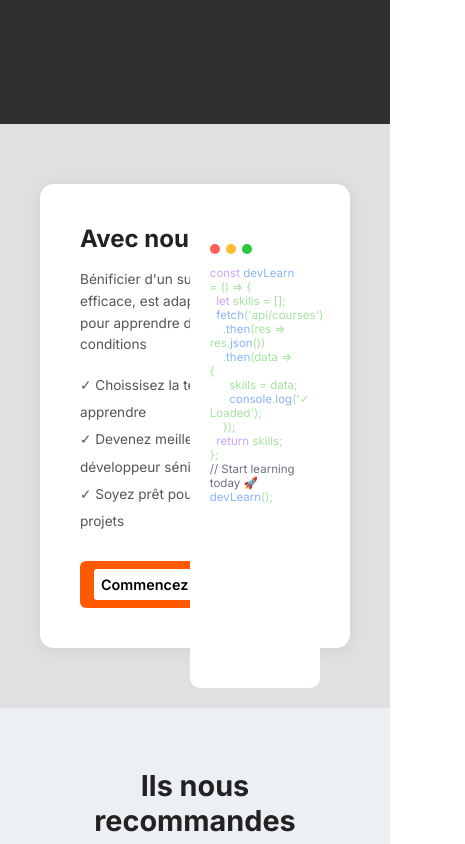
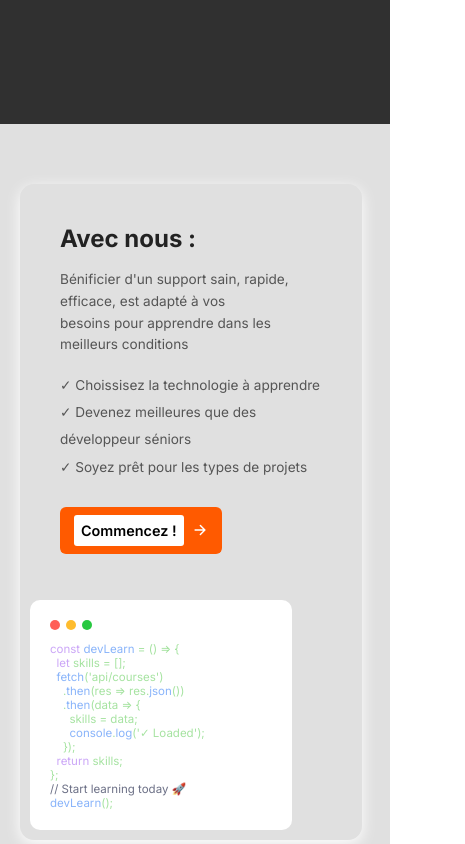
Before and after one commit to Astrw0/devlearn, a website: page index.html in a window 390 px wide. Shown: the part 720-1564 px from the top of the page, 465 px wide, since content can reach past the window. Drawn offline with nearby package versions, Linux system fonts and the light colour scheme.

Commit message:
responsive git add .! :)))

```diff
--- a/assets/css/styles.css
+++ b/assets/css/styles.css
@@ -87,7 +87,7 @@
   left: 60px;
 }
 
-/* ===================== BOUTONS ===================== */
+
 .btn-div {
   display: flex;
   align-items: center;
@@ -118,16 +118,16 @@
   font-size: 1rem;
 }
 
-/* ===================== SECTION 2 - AVEC NOUS ===================== */
+
 #section2 {
   background-color: var(--bg);
-  padding: 60px 40px;
+  padding: 60px 20px;
   display: flex;
   justify-content: center;
 }
 
 #cardsection2 {
-  background-color: #fff;
+  background-color: #E0E0E0;
   border-radius: 14px;
   padding: 40px;
   display: flex;
@@ -135,8 +135,10 @@
   gap: 16px;
   max-width: 900px;
   width: 100%;
-  box-shadow: 0 2px 16px rgba(0,0,0,0.07);
+  box-shadow: 0 4px 15px rgba(255, 255, 255, 16.15);
   position: relative;
+  overflow: hidden;
+  margin-right: 8px;
 }
 
 #cardsection2 h1 {
@@ -160,18 +162,19 @@
 /* Faux éditeur de code dans section2 */
 .code-editor {
   position: absolute;
+  top: 30px;
   right: 30px;
+  bottom: 30px;
 
+  overflow: hidden;
   background-color: #ffffff;
   border-radius: 10px;
   padding: 20px;
   width: 42%;
-  height: 100%;
+
   font-family: 'Courier New', monospace;
   font-size: 0.72rem;
-
   color: #a6e3a1;
-
 }
 
 .code-editor .dots {
@@ -353,3 +356,84 @@
   top: 0;
   right: 0;
 }
+
+
+@media (max-width:920px) {
+
+
+    #section1 {
+        flex-direction: column;
+        align-items: flex-start;
+    }
+
+    #txtsection1 {
+        width: 100%;
+    }
+
+    #sixseven {
+        display: none;
+    }
+
+    html, body {
+    margin: 0;
+    padding: 0;
+    overflow-x: hidden;
+    }
+
+    #cardsection2 {
+  background-color: #E0E0E0;
+  border-radius: 14px;
+  padding: 40px;
+  display: flex;
+  flex-direction: column;
+  flex-wrap: wrap;
+  gap: 16px;
+  max-width: 900px;
+  width: 100%;
+  box-shadow: 0 4px 15px rgba(255, 255, 255, 16.15);
+  position: relative;
+  overflow: hidden;
+  margin-right: 8px;
+}
+
+.code-editor {
+  position: relative;
+
+
+  overflow: hidden;
+  background-color: #ffffff;
+  border-radius: 10px;
+  padding: 20px;
+  width: 100%;
+
+  font-family: 'Courier New', monospace;
+  font-size: 0.72rem;
+  color: #a6e3a1;
+}
+
+.cards-grid {
+  display: flex;
+  flex-direction: column;
+  flex-wrap: wrap;
+
+  gap: 20px;
+  max-width: 900px;
+  margin: 0 auto;
+}
+
+#section4 {
+  background-color: var(--bg);
+  padding: 60px 40px;
+  display: flex;
+  flex-direction: column;
+  gap: 24px;
+  max-width: 1000px;
+  margin: 0 auto;
+  width: 100%;
+}
+
+#section5-right {
+  display: none;
+}
+
+}
--- a/index.html
+++ b/index.html
@@ -33,7 +33,7 @@
     <div id="section2">
         <div id="cardsection2">
             <h1>Avec nous :</h1>
-            <p>Bénificier d'un support sain, rapide, efficace, est adapté à vos besoins pour apprendre dans les meilleurs conditions</p>
+            <p>Bénificier d'un support sain, rapide, efficace, est adapté à vos <br> besoins pour apprendre dans les meilleurs conditions</p>
             <p>
                 ✓ Choissisez la technologie à apprendre <br>
                 ✓ Devenez meilleures que des développeur séniors <br>
```
Also changed, not shown: 1 other file.
